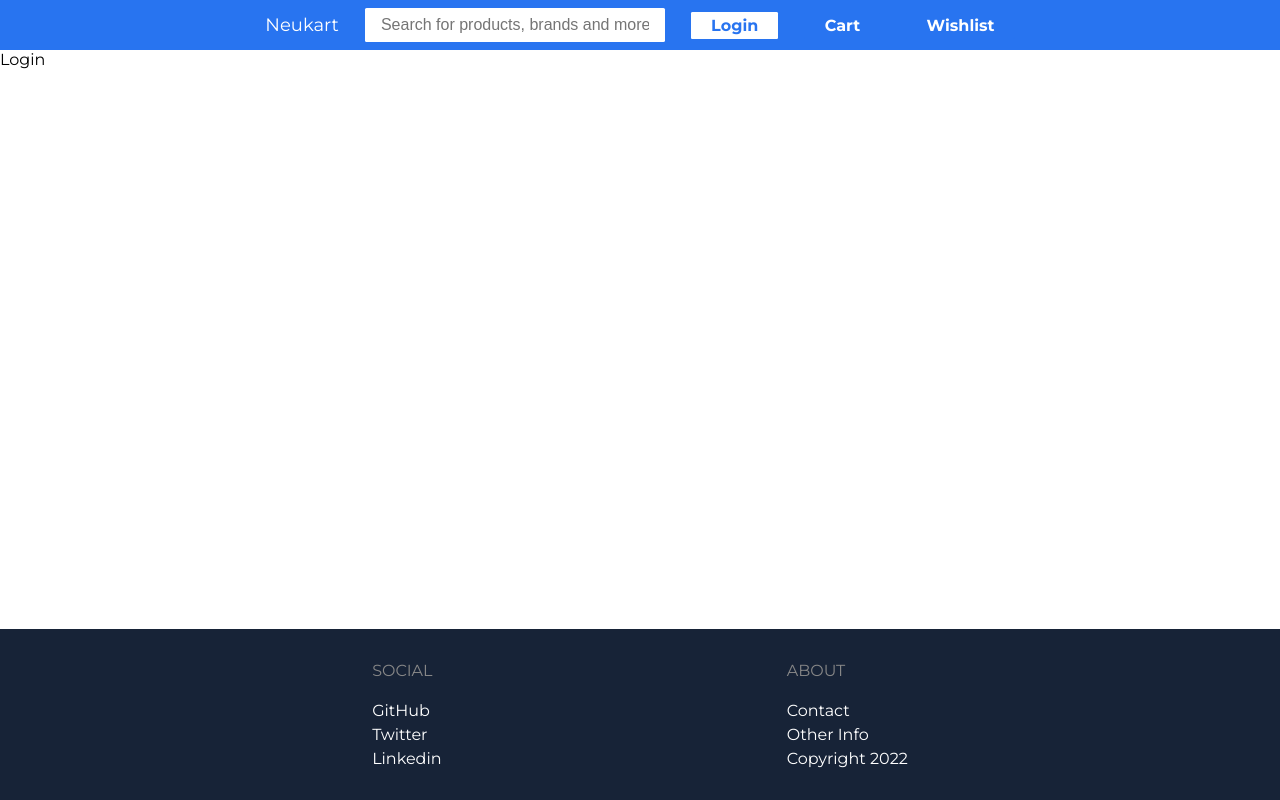
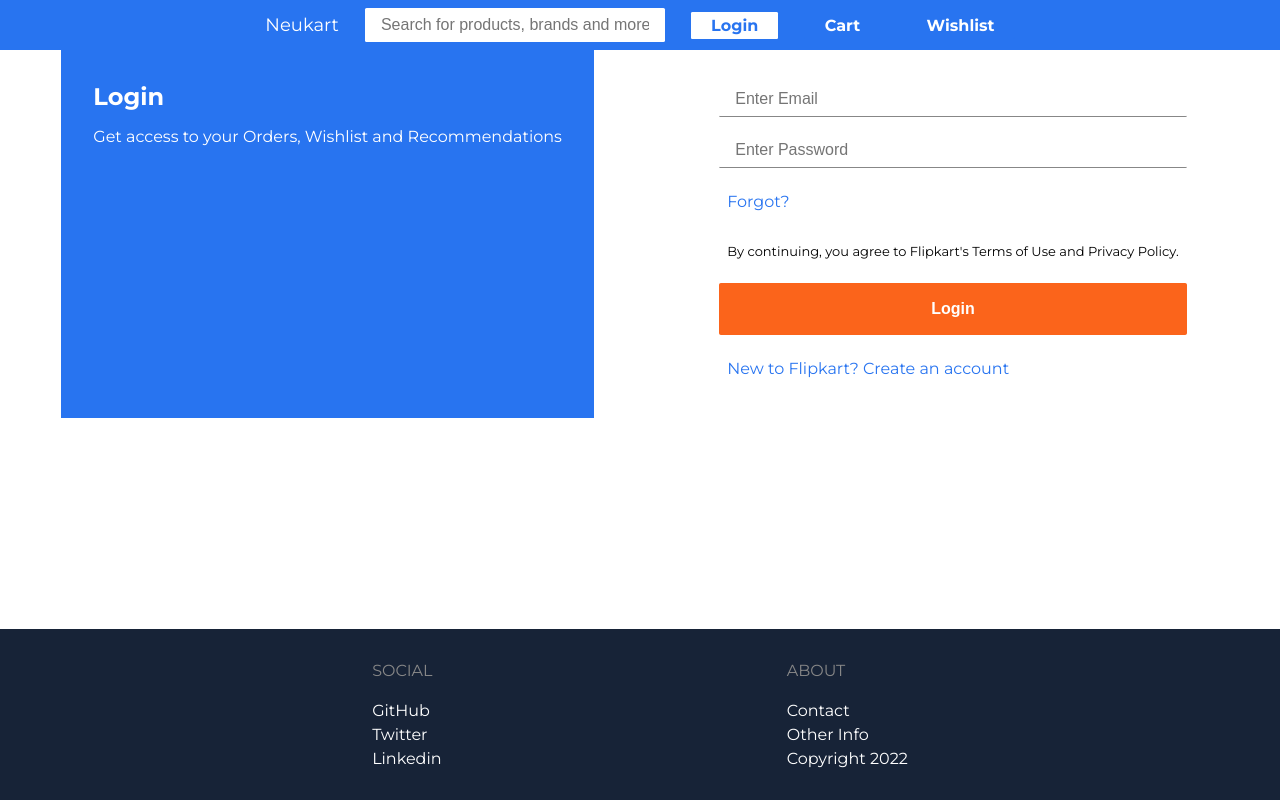
Before and after one commit to pushpendra-sharma/neu-kart, a React (Create React App) app: page /login in a window 1280 px wide. Built offline with nearby package versions, Linux system fonts and the light colour scheme.

Commit message:
feat:added login page

```diff
--- /dev/null
+++ b/src/pages/login/Login.css
@@ -0,0 +1,83 @@
+.container-login {
+  margin: 0;
+  display: flex;
+  flex-direction: row;
+  flex-wrap: wrap;
+  justify-content: space-evenly;
+  align-items: stretch;
+  gap: 2rem;
+}
+
+.login-desc {
+  padding: 2rem;
+  display: flex;
+  flex-direction: column;
+  flex-wrap: wrap;
+  justify-content: flex-start;
+  align-items: flex-start;
+  gap: 1rem;
+  background-color: var(--color-primary);
+  color: var(--color-white);
+}
+
+.login-desc > h2 {
+  font-weight: bold;
+}
+
+.login-form {
+  display: flex;
+  padding: 2rem;
+  flex-direction: column;
+  flex-wrap: wrap;
+  justify-content: space-evenly;
+  align-items: stretch;
+  gap: 1rem;
+}
+
+.input-email {
+  min-width: 300px;
+  padding: 0.5rem 1rem;
+  font-size: medium;
+  border-radius: 0.1rem;
+  border-top: 0;
+  border-right: 0;
+  border-left: 0;
+  border-bottom: 1px solid var(--color-text-grey);
+}
+
+.input-email:focus {
+  border-radius: 0.1rem;
+  border-bottom: 2px solid var(--color-primary);
+  outline: none;
+}
+
+.btn-login {
+  padding: 1rem;
+  font-size: medium;
+  font-weight: bold;
+  border-radius: 0.1rem;
+  border: 1px solid var(--color-orange);
+  background-color: var(--color-orange);
+  color: var(--color-white);
+}
+
+.forgot-password {
+  padding: 0.5rem;
+  text-decoration: none;
+  font-size: medium;
+
+  color: var(--color-primary);
+}
+
+.terms {
+  padding: 0.5rem;
+  text-decoration: none;
+  font-size: small;
+}
+
+.signup {
+  padding: 0.5rem;
+  text-decoration: none;
+  font-size: medium;
+  color: var(--color-primary);
+}
--- a/src/pages/login/Login.jsx
+++ b/src/pages/login/Login.jsx
@@ -1,6 +1,44 @@
-import React from 'react';
+import { useState } from 'react';
+import { Link, useNavigate } from 'react-router-dom';
+import './Login.css';
 
 const Login = () => {
-  return <div>Login</div>;
+  const navigate = useNavigate();
+  const [email, setEmail] = useState('');
+  const [password, setPassword] = useState('');
+
+  return (
+    <>
+      <div className='container-login'>
+        <section className='login-desc'>
+          <h2>Login</h2>
+          <p>Get access to your Orders, Wishlist and Recommendations</p>
+        </section>
+        <section className='login-form'>
+          <input
+            className='input-email'
+            type='email'
+            placeholder='Enter Email'
+            onChange={(e) => setEmail(e.target.value)}
+          ></input>
+          <input
+            className='input-email'
+            type='password'
+            placeholder='Enter Password'
+            onChange={(e) => setPassword(e.target.value)}
+          ></input>
+          <span className='forgot-password'>Forgot?</span>
+          <p className='terms'>
+            By continuing, you agree to Flipkart's <span>Terms of Use</span> and
+            <span> Privacy Policy.</span>
+          </p>
+          <button className='btn-login'>Login</button>
+          <Link className='signup' to='/signup'>
+            New to Flipkart? Create an account
+          </Link>
+        </section>
+      </div>
+    </>
+  );
 };
 export default Login;
```
